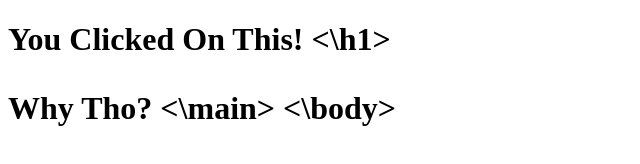
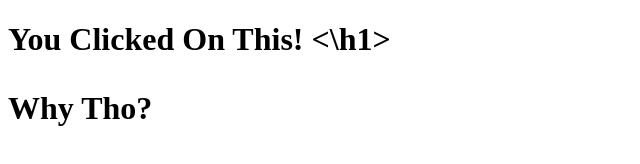
Before and after one commit to thewiilover/Click, a plain HTML site: page index.html in a window 1280 px wide. Shown: the whole page, without its empty margins (0-640 px from the left). Drawn offline with Linux system fonts and the light colour scheme.

Commit message:
Update index.html

```diff
--- a/index.html
+++ b/index.html
@@ -9,5 +9,5 @@
     <main>
         <h1> You Clicked On This! <\h1>
         <p> Why Tho?
-    <\main>
-<\body>
+    </main>
+</body>
```
